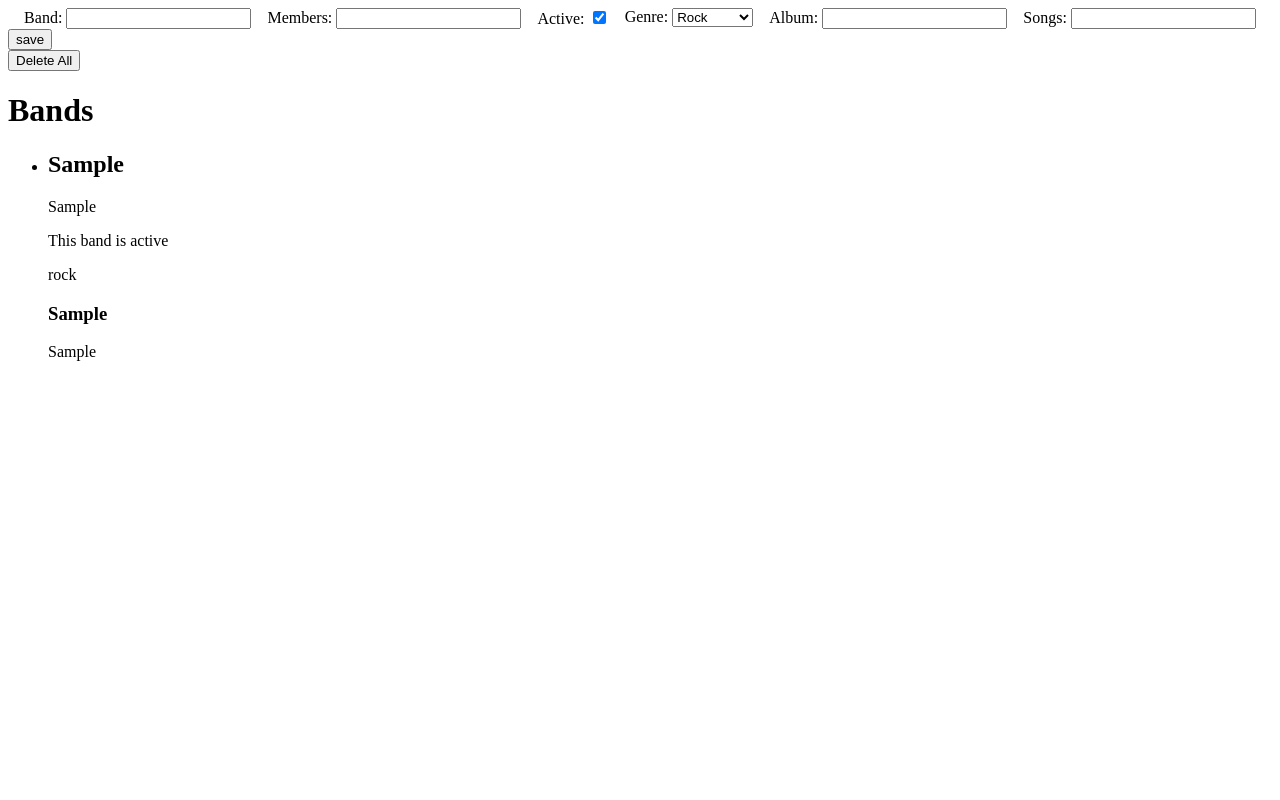
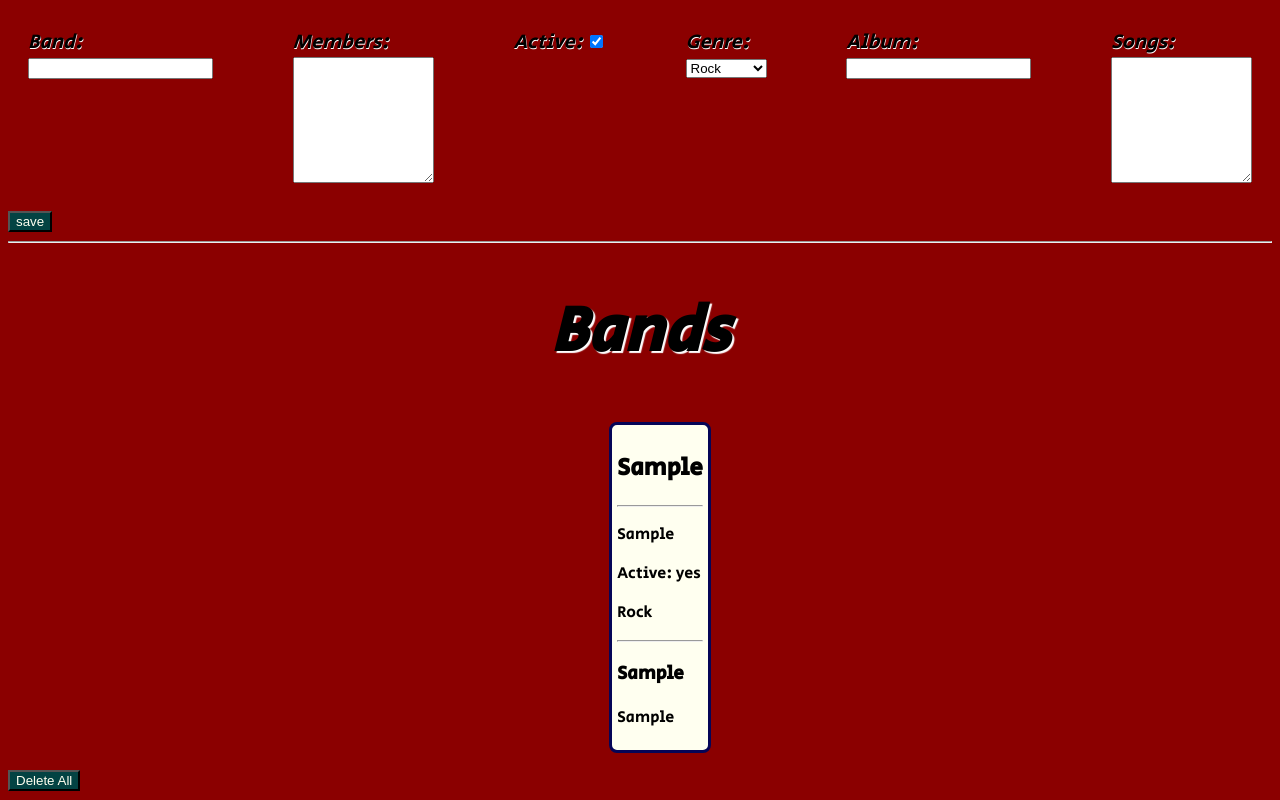
Before and after one commit to johnghr/JS_listApp, a plain HTML site: page index.html in a window 1280 px wide. Both pictures are taken after typing "Sample", "Sample", "Sample", "Sample" into the empty fields and a click on the input "save". Drawn offline with Linux system fonts and the light colour scheme.

Commit message:
added checkbox functionality

```diff
--- a/app.js
+++ b/app.js
@@ -24,6 +24,9 @@ const createBandListItem = function (form) {
     bandName.textContent = form.name.value;
     bandListItem.appendChild(bandName);
 
+    const horizontalLine = document.createElement('hr');
+    bandListItem.appendChild(horizontalLine);
+
     const bandMembers = document.createElement('p');
     bandMembers.textContent = form.members.value;
     bandListItem.appendChild(bandMembers);
@@ -31,9 +34,9 @@ const createBandListItem = function (form) {
     const bandActive = document.createElement('p');
     let checkBoxResult = function () {
         if (form.active.checked === true) {
-            return "This band is active";
+            return "Active: yes";
         } else {
-            return "This band is inactive";
+            return "Active: no";
         };
     };
     let result = checkBoxResult()
@@ -43,6 +46,9 @@ const createBandListItem = function (form) {
     const bandGenre = document.createElement('p')
     bandGenre.textContent = form.genre.value;
     bandListItem.appendChild(bandGenre);
+
+    const horizontalLineTwo = document.createElement('hr');
+    bandListItem.appendChild(horizontalLineTwo);
 
     const album = document.createElement('h3');
     album.textContent = form.album.value;
--- a/index.html
+++ b/index.html
@@ -6,6 +6,8 @@
     <meta name="viewport" content="width=device-width, initial-scale=1.0">
     <script src="app.js"></script>
     <link rel="stylesheet" href="style.css">
+    <link rel="preconnect" href="https://fonts.gstatic.com">
+    <link href="https://fonts.googleapis.com/css2?family=Secular+One&display=swap" rel="stylesheet">
     <title>Document</title>
 </head>
 <body>
@@ -21,21 +23,21 @@
 
             <div class="form-item">
                 <label for="members">Members:</label>
-                <input type="text" id="members">
+                <textarea name="members" id="members" cols="15" rows="8"></textarea>
             </div>
 
-            <div class="form-item">
-                <label for="active">Active:</label>
-                <input type="checkbox" name="active" id="active" checked>
+            <div class="active">
+                <label class="active" for="active">Active:</label>
+                <input class="active" type="checkbox" name="active" id="active" checked>
             </div>
 
             <div class="form-item">
                 <label for="genre">Genre:</label>
                 <select name="genre" id="genre">
-                    <option value="rock">Rock</option>
-                    <option value="pop">Pop</option>
-                    <option value="indie">Indie</option>
-                    <option value="electronic">Electronic</option>
+                    <option value="Rock">Rock</option>
+                    <option value="Pop">Pop</option>
+                    <option value="Indie">Indie</option>
+                    <option value="Electronic">Electronic</option>
                 </select>
             </div>
 
@@ -46,20 +48,24 @@
 
             <div class="form-item">
                 <label for="songs">Songs:</label>
-                <input type="text" id="songs">
+                <textarea name="songs" id="songs" cols="15" rows="8"></textarea>
             </div>
 
         </div>
 
-        <input type="submit" value="save">
+        <input class="button" type="submit" value="save">
 
     </form>
 
-    <button id="delete-all">Delete All</button>
+    <hr>
+
+
 
     <h1>Bands</h1>
 
         <ul id="band-list"></ul>
 
+        <button class="button" id="delete-all">Delete All</button>
+
 </body>
 </html>
--- a/style.css
+++ b/style.css
@@ -1,4 +1,52 @@
+body {
+    background-color: darkred;
+    font-family: 'Secular One', sans-serif;
+}
+
 #form-wrapper {
+    display: flex;
+    justify-content: space-between;
+    flex-wrap: row wrap;
+    padding: 20px;
+}
+
+label {
+    display: block;
+    font-size: 20px;
+    font-style: oblique;
+    text-shadow: 0.5px 0.5px  rgb(255, 255, 255);
+}
+
+.active {
+    display: inline-block;
+}
+
+.button {
+    background-color: rgb(3, 67, 67);
+    color: ivory;
+}
+
+h1 {
+    text-align: center;
+    font-size: 4em;
+    font-style: oblique;
+    text-shadow: 2px 2px 1px rgb(255, 255, 255);
+}
+
+#band-list {
     display: flex;
     justify-content: space-evenly;
 }
+
+.band-list-item {
+    padding: 5px 5px;
+    border: 3px solid rgb(5, 5, 87);
+    border-radius: 8px;
+    background-color: ivory;
+    max-width: 20%;
+    max-height: 16%;
+}
+
+ul {
+    list-style: none;
+}
```
